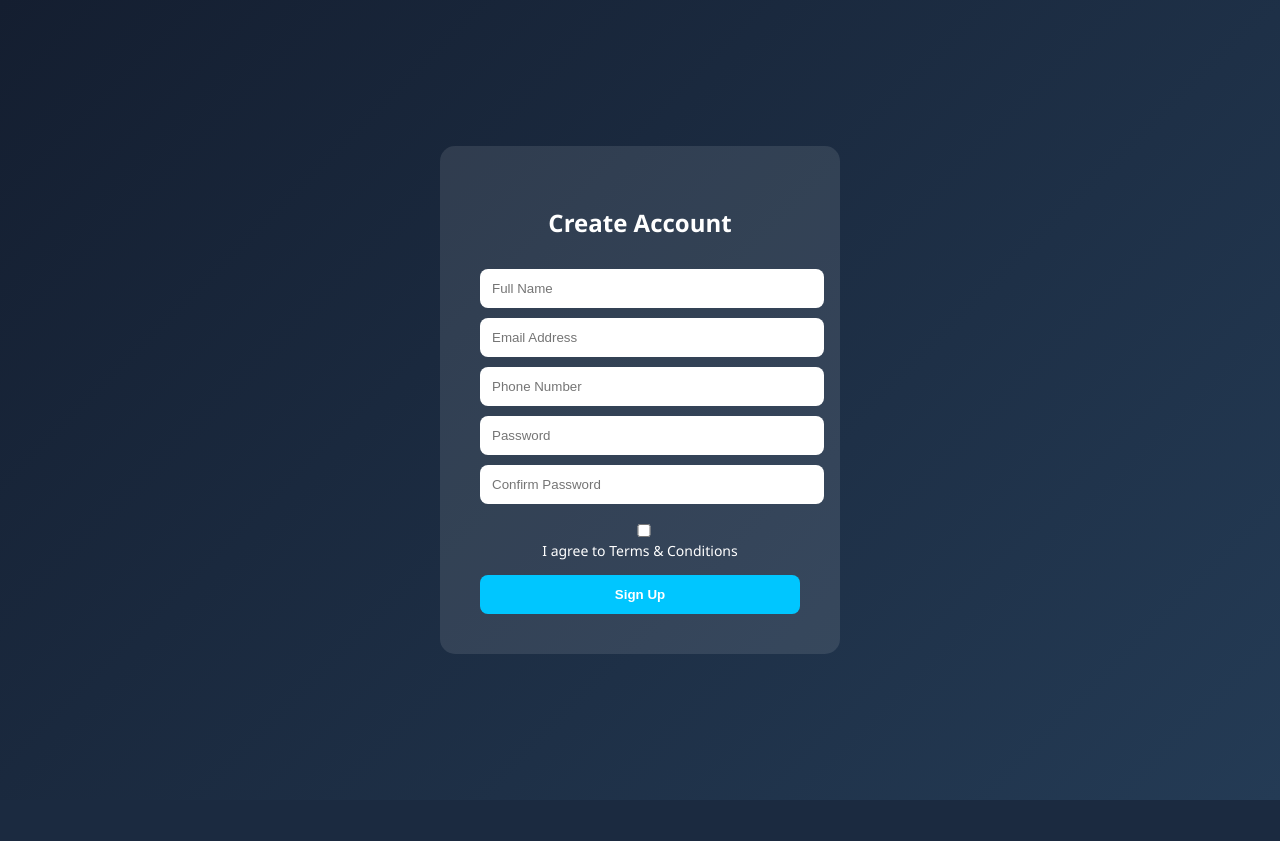
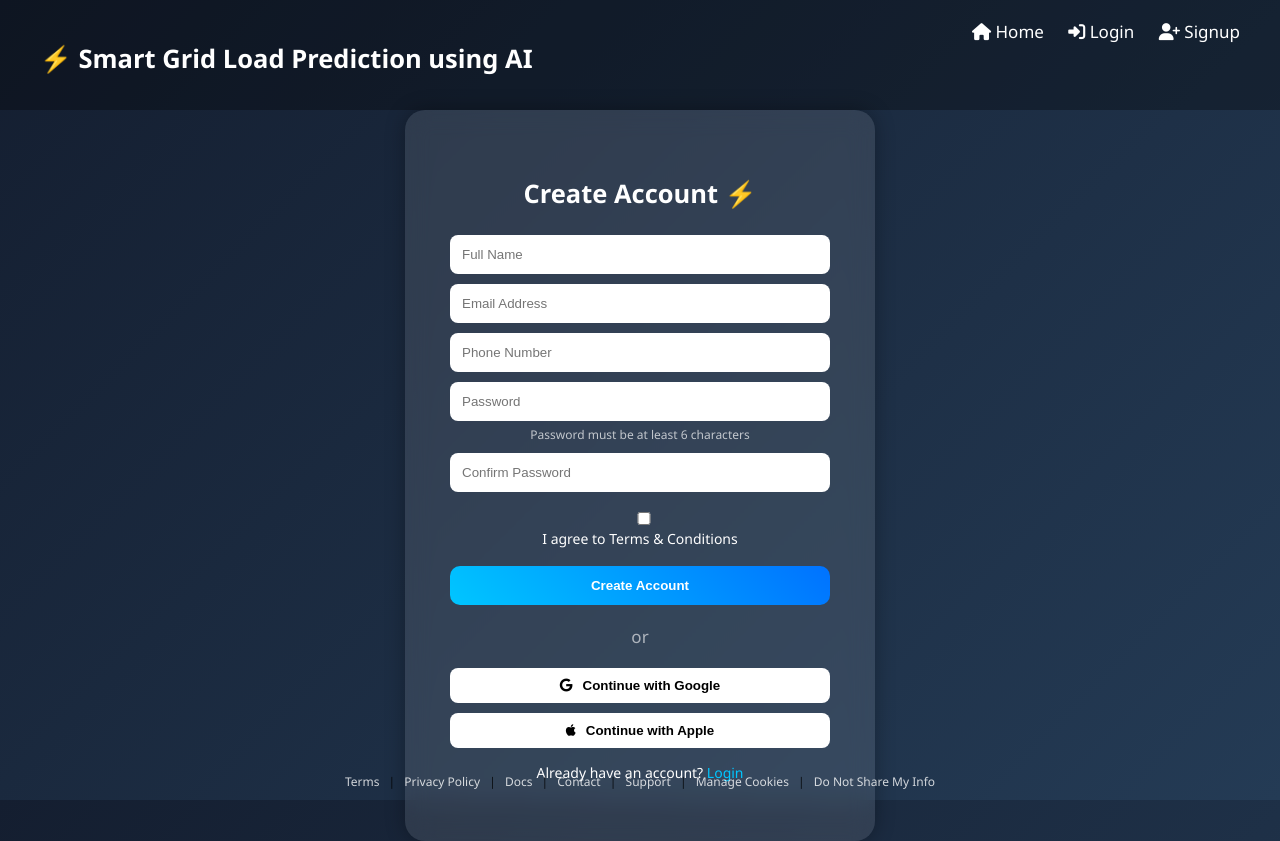
Before and after one commit to ranautGITHUB/Smart-Grid-Load-Prediction-aiml, a Flask app: page /signup in a window 1280 px wide. Before the commit the page ends 800 px from the top, so only its background shows below. Run offline with Flask 3, Linux system fonts and the light colour scheme.

Commit message:
Update signup.html

```diff
--- a/templates/signup.html
+++ b/templates/signup.html
@@ -3,6 +3,8 @@
 <head>
 <meta charset="UTF-8">
 <title>Sign Up</title>
+
+<link rel="stylesheet" href="https://cdnjs.cloudflare.com/ajax/libs/font-awesome/6.5.0/css/all.min.css">
 
 <style>
 body {
@@ -10,54 +12,146 @@ body {
     font-family: 'Segoe UI';
     background: linear-gradient(135deg, #141e30, #243b55);
     display: flex;
-    justify-content: center;
-    align-items: center;
+    flex-direction: column;
     height: 100vh;
 }
 
-/* Box */
+.navbar {
+    display: flex;
+    justify-content: space-between;
+    padding: 20px 40px;
+    background: rgba(0,0,0,0.3);
+    color: white;
+}
+
+.navbar a {
+    color: white;
+    margin-left: 20px;
+    text-decoration: none;
+}
+
+.container {
+    flex: 1;
+    display: flex;
+    justify-content: center;
+    align-items: center;
+}
+
 .box {
     background: rgba(255,255,255,0.1);
-    padding: 40px;
-    border-radius: 15px;
-    width: 320px;
+    backdrop-filter: blur(12px);
+    padding: 45px;
+    border-radius: 20px;
+    width: 380px;
     color: white;
     text-align: center;
+    box-shadow: 0 0 20px rgba(0,0,0,0.3);
 }
 
-/* Inputs */
+h2 {
+    margin-bottom: 15px;
+}
+
 input {
     width: 100%;
     padding: 12px;
     margin-top: 10px;
     border-radius: 8px;
     border: none;
+    outline: none;
+    box-sizing: border-box;
 }
 
-/* Button */
 button {
     width: 100%;
     padding: 12px;
-    margin-top: 15px;
-    border-radius: 8px;
+    margin-top: 18px;
+    border-radius: 10px;
     border: none;
-    background: #00c6ff;
+    background: linear-gradient(45deg, #00c6ff, #0072ff);
     color: white;
     font-weight: bold;
+    cursor: pointer;
+    transition: 0.3s;
 }
 
-/* Checkbox */
+button:hover {
+    transform: scale(1.05);
+}
+
 .checkbox {
     margin-top: 10px;
     font-size: 14px;
 }
+
+.rule {
+    font-size: 12px;
+    opacity: 0.7;
+    margin-top: 5px;
+}
+
+.divider {
+    margin: 20px 0;
+    opacity: 0.6;
+}
+
+.social-btn {
+    width: 100%;
+    padding: 10px;
+    margin-top: 10px;
+    border-radius: 8px;
+    border: none;
+    cursor: pointer;
+    background: white;
+    color: black;
+    display: flex;
+    align-items: center;
+    justify-content: center;
+    gap: 10px;
+}
+
+.links {
+    margin-top: 15px;
+    font-size: 14px;
+}
+
+.links a {
+    color: #00c6ff;
+    text-decoration: none;
+}
+
+.footer-links {
+    position: absolute;
+    bottom: 10px;
+    text-align: center;
+    width: 100%;
+    font-size: 12px;
+    opacity: 0.8;
+}
+
+.footer-links a {
+    color: white;
+    margin: 0 6px;
+    text-decoration: none;
+}
 </style>
 </head>
 
-<body>
+<body style="font-size:17px;">
+
+<div class="navbar">
+    <h2>⚡ Smart Grid Load Prediction using AI</h2>
+    <div>
+        <a href="/"><i class="fas fa-home"></i> Home</a>
+        <a href="/login"><i class="fas fa-sign-in-alt"></i> Login</a>
+        <a href="/signup"><i class="fas fa-user-plus"></i> Signup</a>
+    </div>
+</div>
+
+<div class="container">
 
 <div class="box">
-    <h2>Create Account</h2>
+    <h2>Create Account ⚡</h2>
 
     <form method="POST">
 
@@ -68,6 +162,7 @@ button {
         <input type="tel" name="phone" placeholder="Phone Number">
 
         <input type="password" name="password" placeholder="Password" required>
+        <div class="rule">Password must be at least 6 characters</div>
 
         <input type="password" name="confirm" placeholder="Confirm Password" required>
 
@@ -75,10 +170,37 @@ button {
             <input type="checkbox" required> I agree to Terms & Conditions
         </div>
 
-        <button type="submit">Sign Up</button>
+        <button type="submit">Create Account</button>
 
     </form>
 
+    <div class="divider">or</div>
+
+    <button class="social-btn">
+        <i class="fab fa-google"></i>
+        Continue with Google
+    </button>
+
+    <button class="social-btn">
+        <i class="fab fa-apple"></i>
+        Continue with Apple
+    </button>
+
+    <div class="links">
+        <p>Already have an account? <a href="/login">Login</a></p>
+    </div>
+</div>
+
+</div>
+
+<div class="footer-links">
+    <a href="#">Terms</a> |
+    <a href="#">Privacy Policy</a> |
+    <a href="#">Docs</a> |
+    <a href="#">Contact</a> |
+    <a href="#">Support</a> |
+    <a href="#">Manage Cookies</a> |
+    <a href="#">Do Not Share My Info</a>
 </div>
 
 </body>
```
